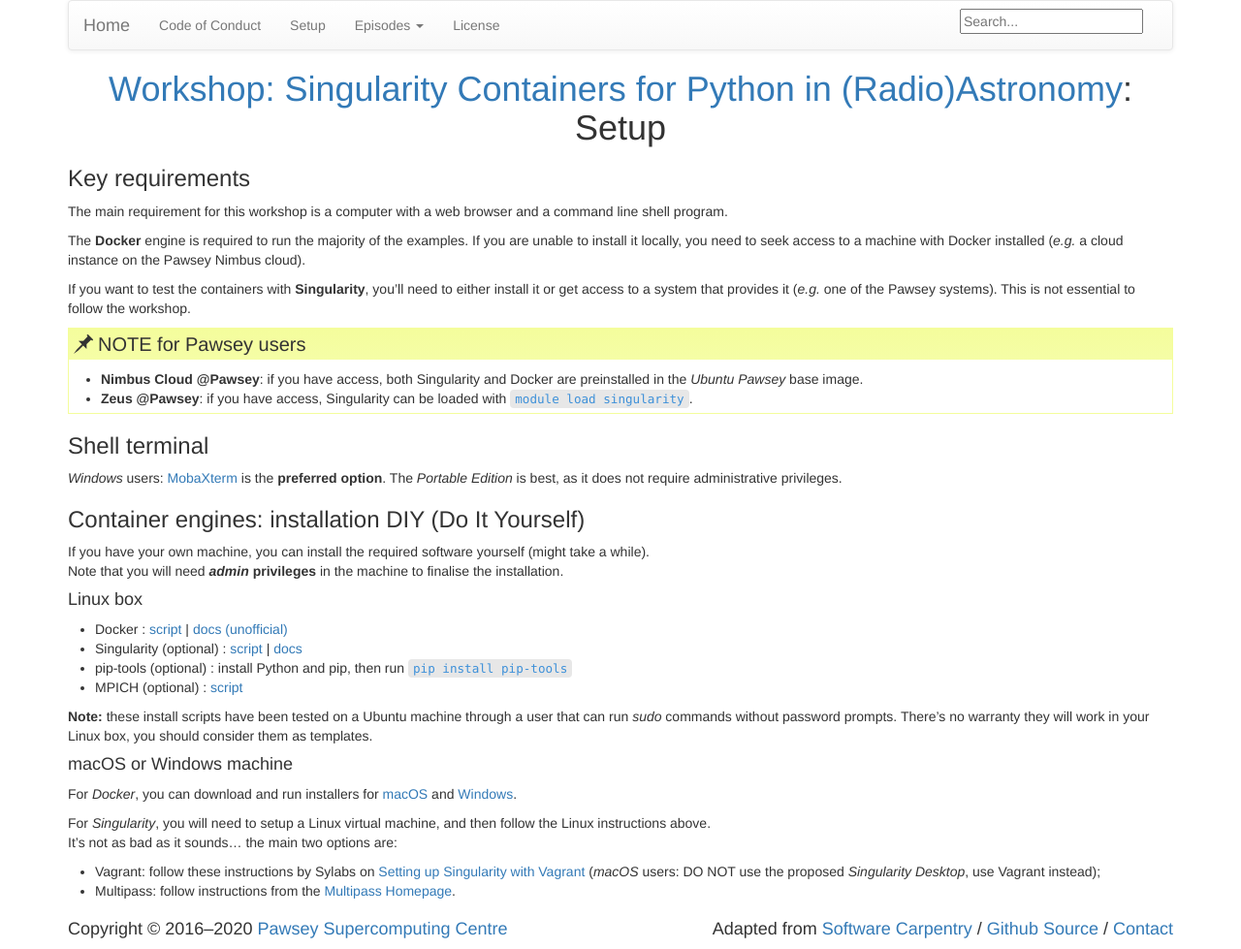
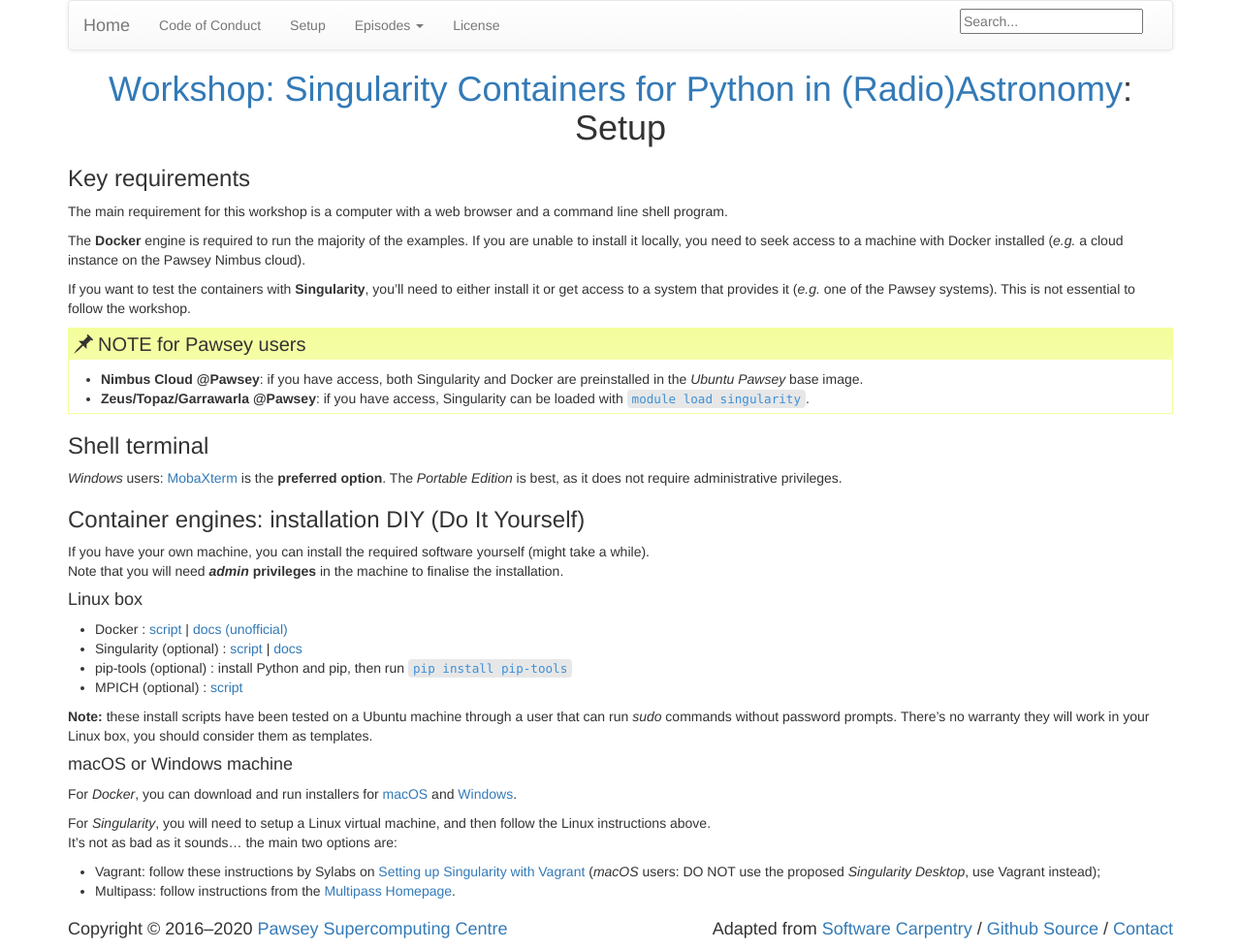
Before and after one commit to PawseySC/containers-astro-python-workshop, a Jekyll site: the page built from setup.md, in a window 1280 px wide. Shown: the whole page at 97% size. Built offline with Jekyll 4.4.1, drawn with Linux system fonts in a browser that asks for light colours.

Commit message:
fix to setup

```diff
--- a/setup.md
+++ b/setup.md
@@ -19,7 +19,7 @@
 > * **Nimbus Cloud @Pawsey**: if you have access, both Singularity and Docker are preinstalled in the *Ubuntu Pawsey* base image.
 > <!-- Test: Ubuntu 18.04 VM with 2 cores, 6 GB RAM, 40 GB disk -->
 >
-> * **Zeus @Pawsey**: if you have access, Singularity can be loaded with `module load singularity`.
+> * **Zeus/Topaz/Garrawarla @Pawsey**: if you have access, Singularity can be loaded with `module load singularity`.
 {: .callout}
 
 
```
